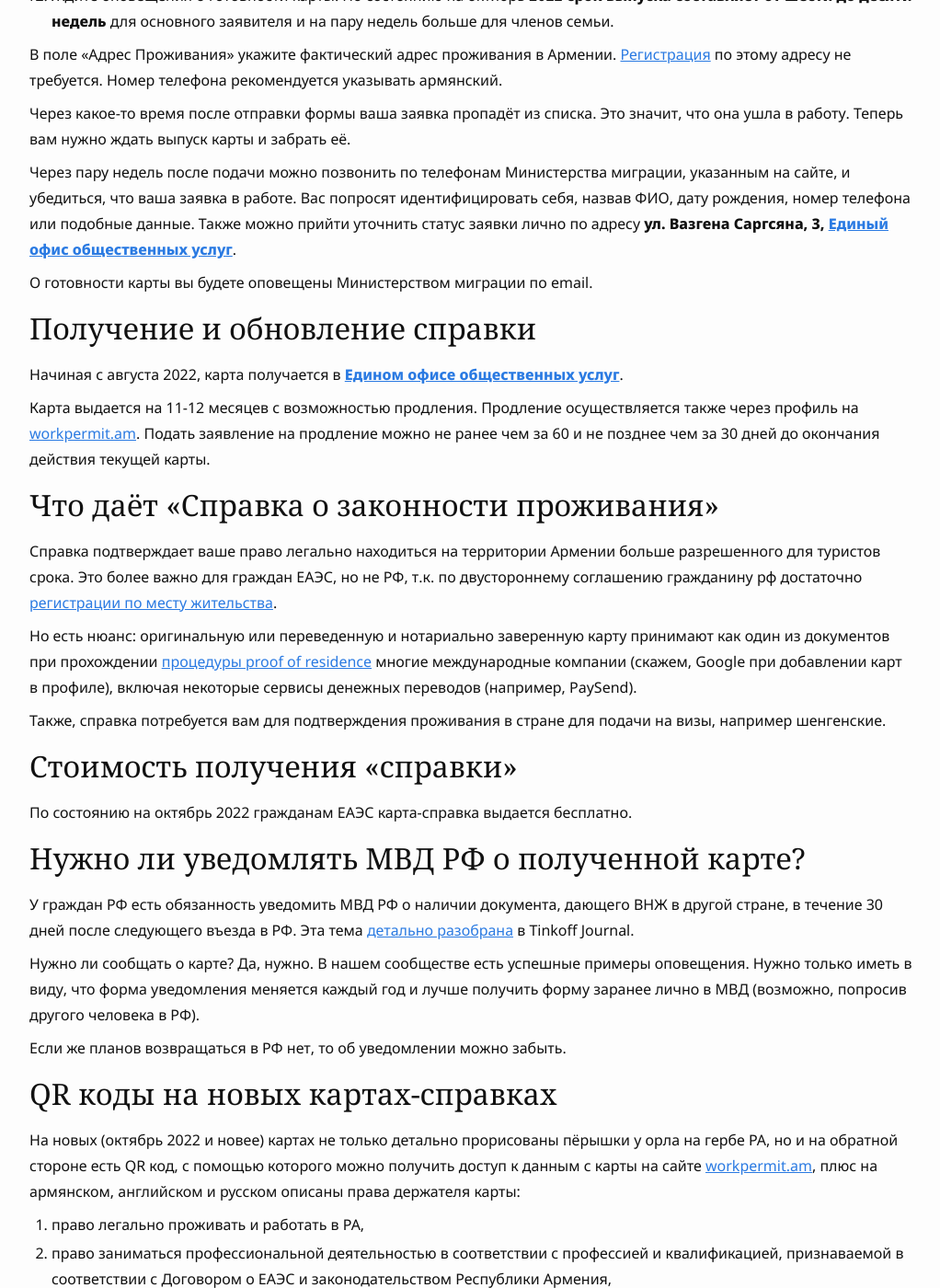
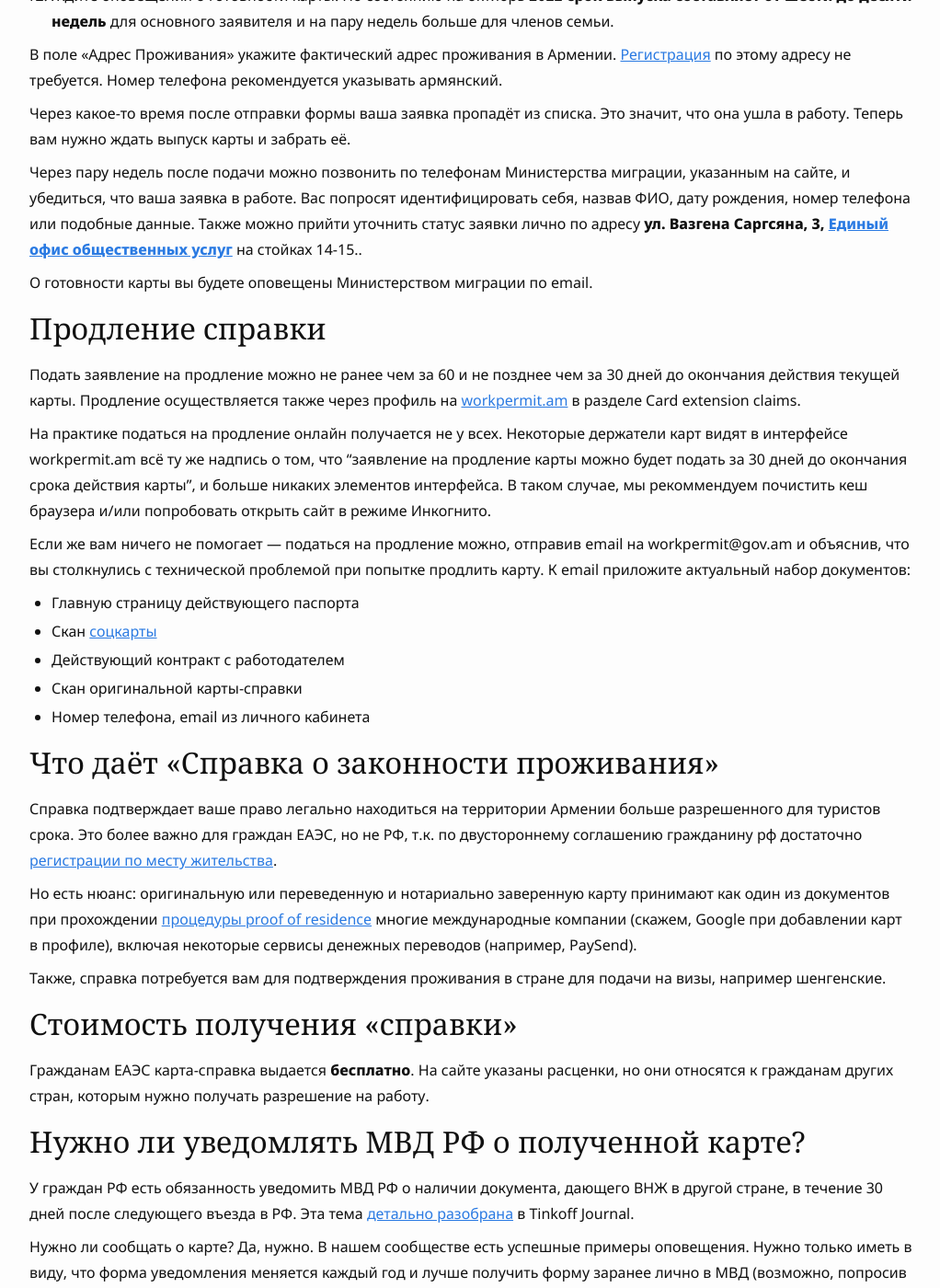
Before and after one commit to haywiki/haywiki.github.io, a Jekyll site: the page built from documents/eaeu-cert.md, in a window 1280 px wide and 1400 px high, scrolled down 1960 px. Shown: the whole window at 92% size, without its empty margins (128-1150 px from the left). Built offline with Jekyll 4.4.1, drawn with Linux system fonts in a browser that asks for light colours; nearby versions of some CDN libraries; a script that is not in the unit is left out; some of the changed text lies outside the part shown.

Commit message:
информация о продлении справки о законности проживания

```diff
--- a/documents/eaeu-cert.md
+++ b/documents/eaeu-cert.md
@@ -44,18 +44,23 @@ layout: page
 
 Через пару недель после подачи можно позвонить по телефонам Министерства миграции, указанным на сайте, и убедиться, что ваша заявка в работе.
 Вас попросят идентифицировать себя, назвав ФИО, дату рождения, номер телефона или подобные данные. Также можно прийти уточнить статус
-заявки лично по адресу **ул. Вазгена Саргсяна, 3, [Единый офис общественных услуг](https://www.spyur.am/ru/companies/unified-office-for-public-services/46429)**.
+заявки лично по адресу **ул. Вазгена Саргсяна, 3, [Единый офис общественных услуг](https://www.spyur.am/ru/companies/unified-office-for-public-services/46429)** на стойках 14-15..
 
 О готовности карты вы будете оповещены Министерством миграции по email.
 
-## Получение и обновление справки
+## Продление справки
 
-Начиная с августа 2022, карта получается в
-**[Едином офисе общественных услуг](https://yandex.ru/maps/org/yedininy_ofis_obshchestvennykh_uslug/218104967001/)**.
+Подать заявление на продление можно не ранее чем за 60 и не позднее чем за 30 дней до окончания действия текущей карты. Продление осуществляется также через профиль на [workpermit.am](https://workpermit.am/) в разделе Card extension claims.
 
-Карта выдается на 11-12 месяцев с возможностью продления. Продление осуществляется также через профиль на
-[workpermit.am](https://workpermit.am/). Подать заявление на продление можно не ранее чем за 60 и не позднее чем
-за 30 дней до окончания действия текущей карты.
+На практике податься на продление онлайн получается не у всех. Некоторые держатели карт видят в интерфейсе workpermit.am всё ту же надпись о том, что "заявление на продление карты можно будет подать за 30 дней до окончания срока действия карты", и больше никаких элементов интерфейса. В таком случае, мы рекоммендуем почистить кеш браузера и/или попробовать открыть сайт в режиме Инкогнито.
+
+Если же вам ничего не помогает — податься на продление можно, отправив email на workpermit@gov.am и объяснив, что вы столкнулись с технической проблемой при попытке продлить карту. К email приложите актуальный набор документов:
+
+- Главную страницу действующего паспорта
+- Скан [соцкарты](social-number.md)
+- Действующий контракт с работодателем
+- Скан оригинальной карты-справки
+- Номер телефона, email из личного кабинета
 
 ## Что даёт «Справка о законности проживания»
 
@@ -71,7 +76,7 @@ layout: page
 
 ## Стоимость получения «справки»
 
-По состоянию на октябрь 2022 гражданам ЕАЭС карта-справка выдается бесплатно.
+Гражданам ЕАЭС карта-справка выдается **бесплатно**. На сайте указаны расценки, но они относятся к гражданам других стран, которым нужно получать разрешение на работу.
 
 ## Нужно ли уведомлять МВД РФ о полученной карте?
 
```
